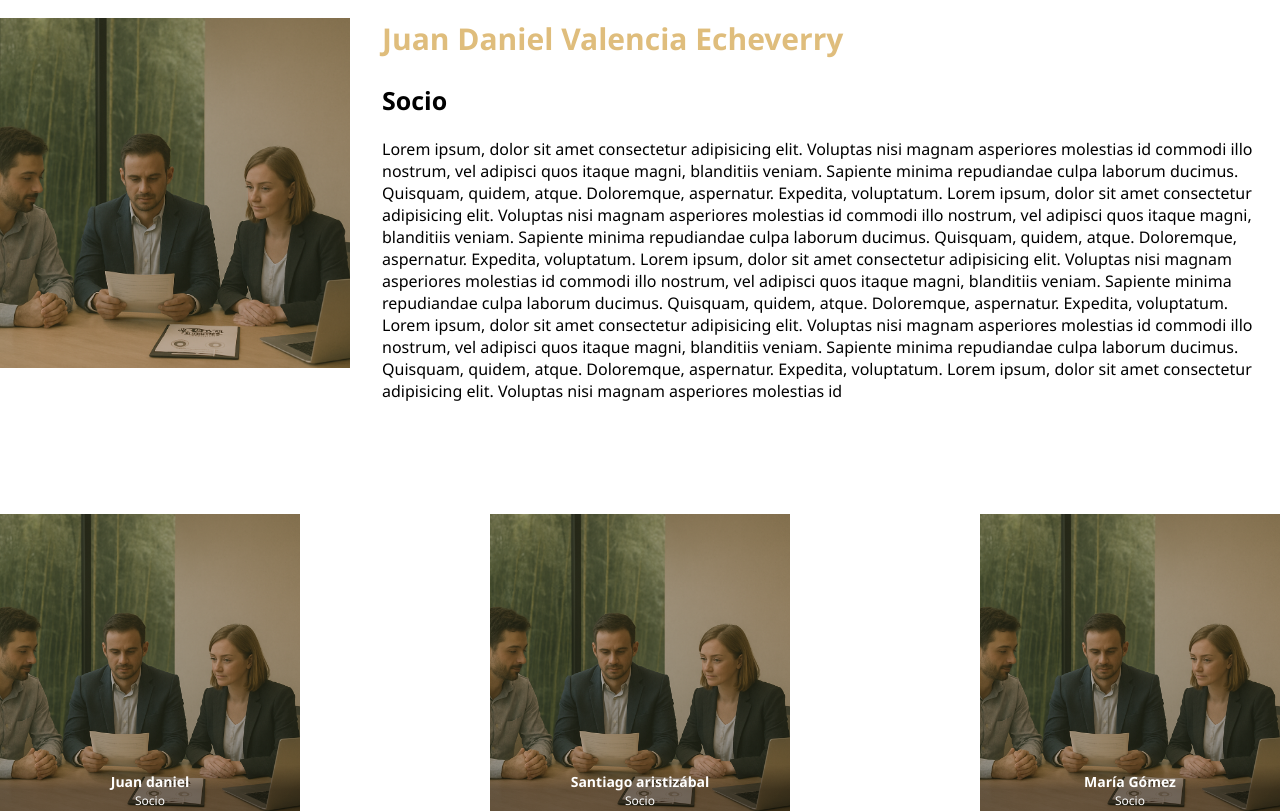
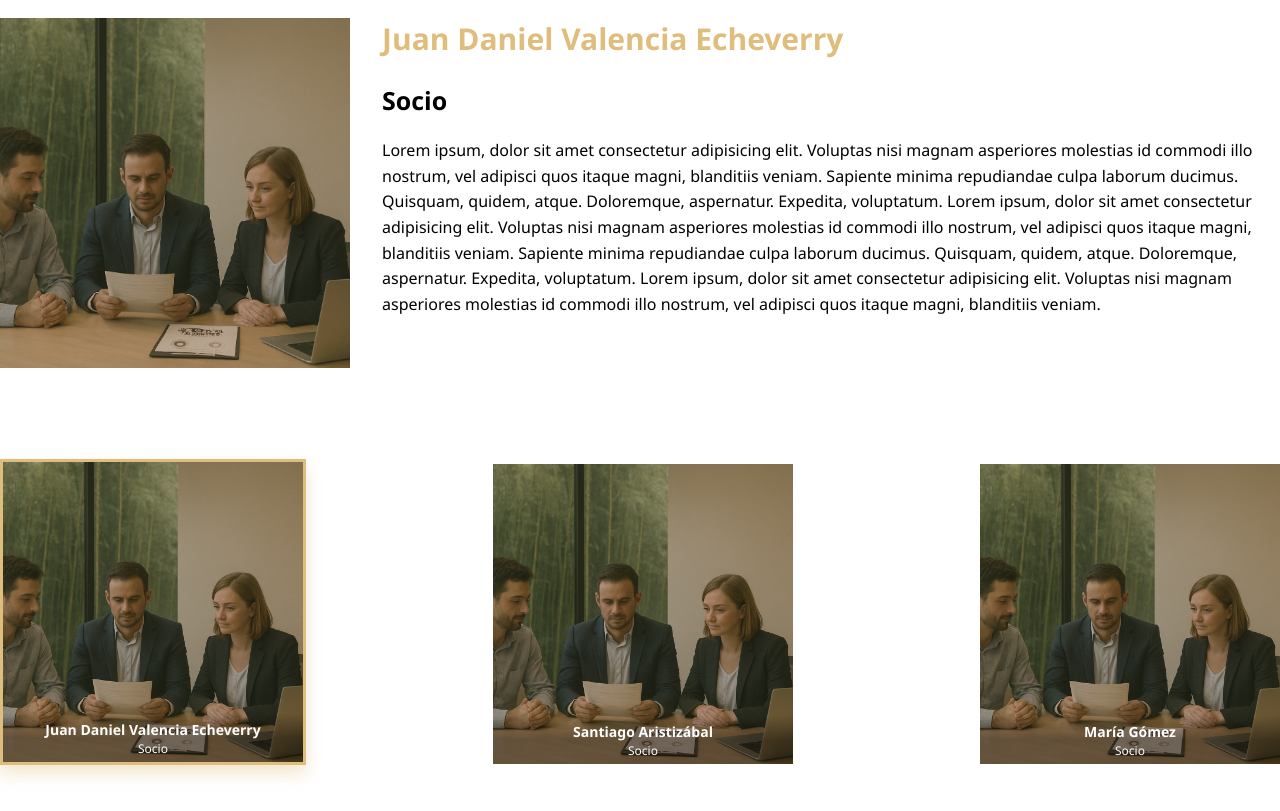
Before and after one commit to Andresfacundo/DiagnosticoLaboral, a React (Vite) app: page /nosotros in a window 1280 px wide. Shown: the part 400-1211 px from the top of the page. Built offline with nearby package versions, Linux system fonts and the light colour scheme; no server answers.

Commit message:
se pone funcional al dar click en las imagenes

```diff
--- a/src/components/Ui/AboutDiagnosis/AboutDiagnosis.css
+++ b/src/components/Ui/AboutDiagnosis/AboutDiagnosis.css
@@ -1,6 +1,18 @@
+/* AboutDiagnosis.css */
+.about-diagnosis {
+  width: 100%;
+  /* padding: 2rem 0; */
+}
+
+.about-diagnosis-content {
+  /* max-width: 1300px; */
+  margin: 0 auto;
+  text-align: center;
+}
+
 .content-nosotros{
   /* background-color: #424948; */
-  backGround: linear-gradient(130deg,#424948 50%, #ffffff00);
+  background: linear-gradient(130deg,#424948 50%, #ffffff00);
   display: flex;
   flex-direction: column;
   align-items: center;
@@ -16,20 +28,6 @@
   color: #fff;
   font-size: 25px;
 }
-.about-diagnosis-content .about-diagnosis-description{
-  background-color: #DFBD7C;
-  text-align: center;
-  display: flex;
-  justify-content: center;
-  align-items: center;
-  padding: 3rem 0 3rem 0;
-}
-.about-diagnosis-content .about-diagnosis-description p{
-  color: #fff;
-  margin: 0;
-  max-width: 700px;
-  font-size: 17px;
-}
 
 .about-diagnosis-team-section{
   display: flex;
@@ -44,21 +42,28 @@
   gap: 2rem;
   padding: 6rem 0 6rem 0;
 }
+
 .about-diagnosis-team img{
   width: 350px;
   height: 350px;
   object-fit: cover;
 }
+
 .team-member h2:nth-child(1){
   margin-top: 0;
   font-size: 30px;
   color: #DFBD7C;
 }
+
 .team-member h2:nth-child(2){
   font-size: 25px;
+}
 
+.team-member p {
+  line-height: 1.6;
 }
- .team-members {
+
+.team-members {
   max-width: 1300px;
   width: 100%;
   display: flex;
@@ -67,6 +72,23 @@
   gap: 4rem;
   padding-bottom: 6rem;
 }
+
+.team-member-card {
+  cursor: pointer;
+  transition: transform 0.3s ease, box-shadow 0.3s ease;
+}
+
+.team-member-card:hover {
+  transform: translateY(-5px);
+  box-shadow: 0 8px 16px rgba(0, 0, 0, 0.15);
+}
+
+.team-member-card.selected {
+  border: 3px solid #DFBD7C;
+  transform: translateY(-5px);
+  box-shadow: 0 8px 16px rgba(223, 189, 124, 0.4);
+}
+
 .team-member-image {
   position: relative;
   width: 300px;
@@ -78,14 +100,18 @@
   width: 100%;
   height: 100%;
   object-fit: cover;
+  transition: transform 0.5s ease;
+}
+
+.team-member-card:hover .team-member-photo {
+  transform: scale(1.05);
 }
 
 .team-member-overlay {
-  /* border: 2px solid red; */
   position: absolute;
   bottom: 0;
   width: 100%;
-  backGround: linear-gradient(360deg,#00000062 50%, #ffffff00);
+  background: linear-gradient(360deg,#00000062 50%, #ffffff00);
   color: white;
   text-align: center;
   padding: 5px 0;
@@ -106,16 +132,39 @@
   flex-direction: column;
   align-items: center;
   background-color: #DFBD7C;
-
   padding: 3rem 0 3rem 0;
 }
+
 .experience-section{
   width: 100%;
   max-width: 1300px;
   color: #fff;
-
 }
 
 .experience-section h2:nth-child(1){
   color: #000;
 }
+
+@media (max-width: 768px) {
+  .about-diagnosis-team {
+    flex-direction: column;
+    align-items: center;
+    padding: 3rem 1rem;
+  }
+
+  .team-members {
+    justify-content: center;
+    gap: 2rem;
+  }
+}
+
+@media (max-width: 480px) {
+  .content-nosotros h2 {
+    font-size: 2.5rem;
+  }
+
+  .about-diagnosis-team img {
+    width: 100%;
+    max-width: 300px;
+  }
+}
--- a/src/components/Ui/AboutDiagnosis/AboutDiagnosis.jsx
+++ b/src/components/Ui/AboutDiagnosis/AboutDiagnosis.jsx
@@ -1,18 +1,63 @@
-import React from 'react';
+import React, { useState } from 'react';
 import './AboutDiagnosis.css';
-import fondo from '../../../assets/backGround.png'
+import fondo from '../../../assets/backGround.png';
 
 const AboutDiagnosis = () => {
+  // Extended team data with more information
+  const team = [
+    {
+      id: 1,
+      letter: 'J',
+      name: 'Juan Daniel Valencia Echeverry',
+      role: 'Socio',
+      description: 'Lorem ipsum, dolor sit amet consectetur adipisicing elit. Voluptas nisi magnam asperiores molestias id commodi illo nostrum, vel adipisci quos itaque magni, blanditiis veniam. Sapiente minima repudiandae culpa laborum ducimus. Quisquam, quidem, atque. Doloremque, aspernatur. Expedita, voluptatum. Lorem ipsum, dolor sit amet consectetur adipisicing elit. Voluptas nisi magnam asperiores molestias id commodi illo nostrum, vel adipisci quos itaque magni, blanditiis veniam. Sapiente minima repudiandae culpa laborum ducimus. Quisquam, quidem, atque. Doloremque, aspernatur. Expedita, voluptatum. Lorem ipsum, dolor sit amet consectetur adipisicing elit. Voluptas nisi magnam asperiores molestias id commodi illo nostrum, vel adipisci quos itaque magni, blanditiis veniam.'
+    },
+    {
+      id: 2,
+      letter: 'S',
+      name: 'Santiago Aristizábal',
+      role: 'Socio',
+      description: 'Santiago es un profesional dedicado con amplia experiencia en el sector. Su enfoque innovador y capacidad para resolver problemas complejos lo han convertido en un miembro invaluable de nuestro equipo. Ha liderado múltiples proyectos exitosos y continúa aportando ideas frescas para el crecimiento de la empresa. Lorem ipsum, dolor sit amet consectetur adipisicing elit. Voluptas nisi magnam asperiores molestias id commodi illo nostrum, vel adipisci quos itaque magni, blanditiis veniam. Sapiente minima repudiandae culpa laborum ducimus.'
+    },
+    {
+      id: 3,
+      letter: 'M',
+      name: 'María Gómez',
+      role: 'Socio',
+      description: 'Con más de una década de experiencia en el campo, María ha demostrado una excepcional capacidad para gestionar relaciones con clientes y desarrollar estrategias efectivas. Su dedicación y compromiso con la excelencia son características que definen su trabajo diario en nuestra firma. Lorem ipsum, dolor sit amet consectetur adipisicing elit. Voluptas nisi magnam asperiores molestias id commodi illo nostrum, vel adipisci quos itaque magni.'
+    },
+    {
+      id: 4,
+      letter: 'M',
+      name: 'Ejemplo',
+      role: 'Socio',
+      description: 'Lorem ipsum, dolor sit amet consectetur adipisicing elit. Voluptas nisi magnam asperiores molestias id commodi illo nostrum, vel adipisci quos itaque magni, blanditiis veniam. Sapiente minima repudiandae culpa laborum ducimus. Quisquam, quidem, atque. Doloremque, aspernatur. Expedita, voluptatum. Lorem ipsum, dolor sit amet consectetur adipisicing elit. Voluptas nisi magnam asperiores molestias id commodi illo nostrum.'
+    },
+    {
+      id: 5,
+      letter: 'M',
+      name: 'Ejemplo',
+      role: 'Socio',
+      description: 'Lorem ipsum, dolor sit amet consectetur adipisicing elit. Voluptas nisi magnam asperiores molestias id commodi illo nostrum, vel adipisci quos itaque magni, blanditiis veniam. Sapiente minima repudiandae culpa laborum ducimus. Quisquam, quidem, atque. Doloremque, aspernatur. Expedita, voluptatum. Lorem ipsum, dolor sit amet consectetur adipisicing elit. Voluptas nisi magnam asperiores molestias id commodi illo nostrum.'
+    },
+    {
+      id: 6,
+      letter: 'M',
+      name: 'Ejemplo',
+      role: 'Socio',
+      description: 'Lorem ipsum, dolor sit amet consectetur adipisicing elit. Voluptas nisi magnam asperiores molestias id commodi illo nostrum, vel adipisci quos itaque magni, blanditiis veniam. Sapiente minima repudiandae culpa laborum ducimus. Quisquam, quidem, atque. Doloremque, aspernatur. Expedita, voluptatum. Lorem ipsum, dolor sit amet consectetur adipisicing elit. Voluptas nisi magnam asperiores molestias id commodi illo nostrum.'
+    },
+  ];
 
-  const team = [
-    { letter: 'J', name: 'Juan daniel', role: 'Socio' },
-    { letter: 'S', name: 'Santiago aristizábal', role: 'Socio' },
-    { letter: 'M', name: 'María Gómez', role: 'Socio' },
-    { letter: 'M', name: 'Ejemplo', role: 'Socio' },
-    { letter: 'M', name: 'Ejemplo', role: 'Socio' },
-    { letter: 'M', name: 'Ejemplo', role: 'Socio' },
+  // State to keep track of the selected team member
+  const [selectedMember, setSelectedMember] = useState(team[0]);
 
-  ];
+  // Handler for when a team member card is clicked
+  const handleMemberClick = (member) => {
+    setSelectedMember(member);
+    // Scroll to the top of the page to see the selected member's details
+    window.scrollTo({ top: 320, behavior: 'smooth' });
+  };
 
   return (
     <section className="about-diagnosis">
@@ -21,35 +66,24 @@ const AboutDiagnosis = () => {
           <h2>Nosotros</h2>
           <p>¡Conoce quienes hacen parte de Gómez Valencia!</p>
         </div>
-
       </div>
 
       <section className='about-diagnosis-team-section'>
         <div className="about-diagnosis-team">
-          <img src={fondo} alt="" />
+          <img src={fondo} alt="Background" />
           <div className="team-member">
-            <h2>Juan Daniel Valencia Echeverry</h2>
-            <h2>Socio</h2>
-            <p>
-              Lorem ipsum, dolor sit amet consectetur adipisicing elit. Voluptas nisi magnam asperiores molestias id
-              commodi illo nostrum, vel adipisci quos itaque magni, blanditiis veniam. Sapiente minima
-              repudiandae culpa laborum ducimus. Quisquam, quidem, atque. Doloremque, aspernatur. Expedita, voluptatum.
-              Lorem ipsum, dolor sit amet consectetur adipisicing elit. Voluptas nisi magnam asperiores molestias id
-              commodi illo nostrum, vel adipisci quos itaque magni, blanditiis veniam. Sapiente minima
-              repudiandae culpa laborum ducimus. Quisquam, quidem, atque. Doloremque, aspernatur. Expedita, voluptatum.
-              Lorem ipsum, dolor sit amet consectetur adipisicing elit. Voluptas nisi magnam asperiores molestias id
-              commodi illo nostrum, vel adipisci quos itaque magni, blanditiis veniam. Sapiente minima
-              repudiandae culpa laborum ducimus. Quisquam, quidem, atque. Doloremque, aspernatur. Expedita, voluptatum.
-              Lorem ipsum, dolor sit amet consectetur adipisicing elit. Voluptas nisi magnam asperiores molestias id
-              commodi illo nostrum, vel adipisci quos itaque magni, blanditiis veniam. Sapiente minima
-              repudiandae culpa laborum ducimus. Quisquam, quidem, atque. Doloremque, aspernatur. Expedita, voluptatum.
-              Lorem ipsum, dolor sit amet consectetur adipisicing elit. Voluptas nisi magnam asperiores molestias id
-            </p>
+            <h2>{selectedMember.name}</h2>
+            <h2>{selectedMember.role}</h2>
+            <p>{selectedMember.description}</p>
           </div>
         </div>
         <div className='team-members'>
-          {team.map((member, index) => (
-            <div key={index} className="team-member-card">
+          {team.map((member) => (
+            <div
+              key={member.id}
+              className={`team-member-card ${selectedMember.id === member.id ? 'selected' : ''}`}
+              onClick={() => handleMemberClick(member)}
+            >
               <div className="team-member-image">
                 <img src={fondo} alt={member.name} className="team-member-photo" />
                 <div className="team-member-overlay">
```
